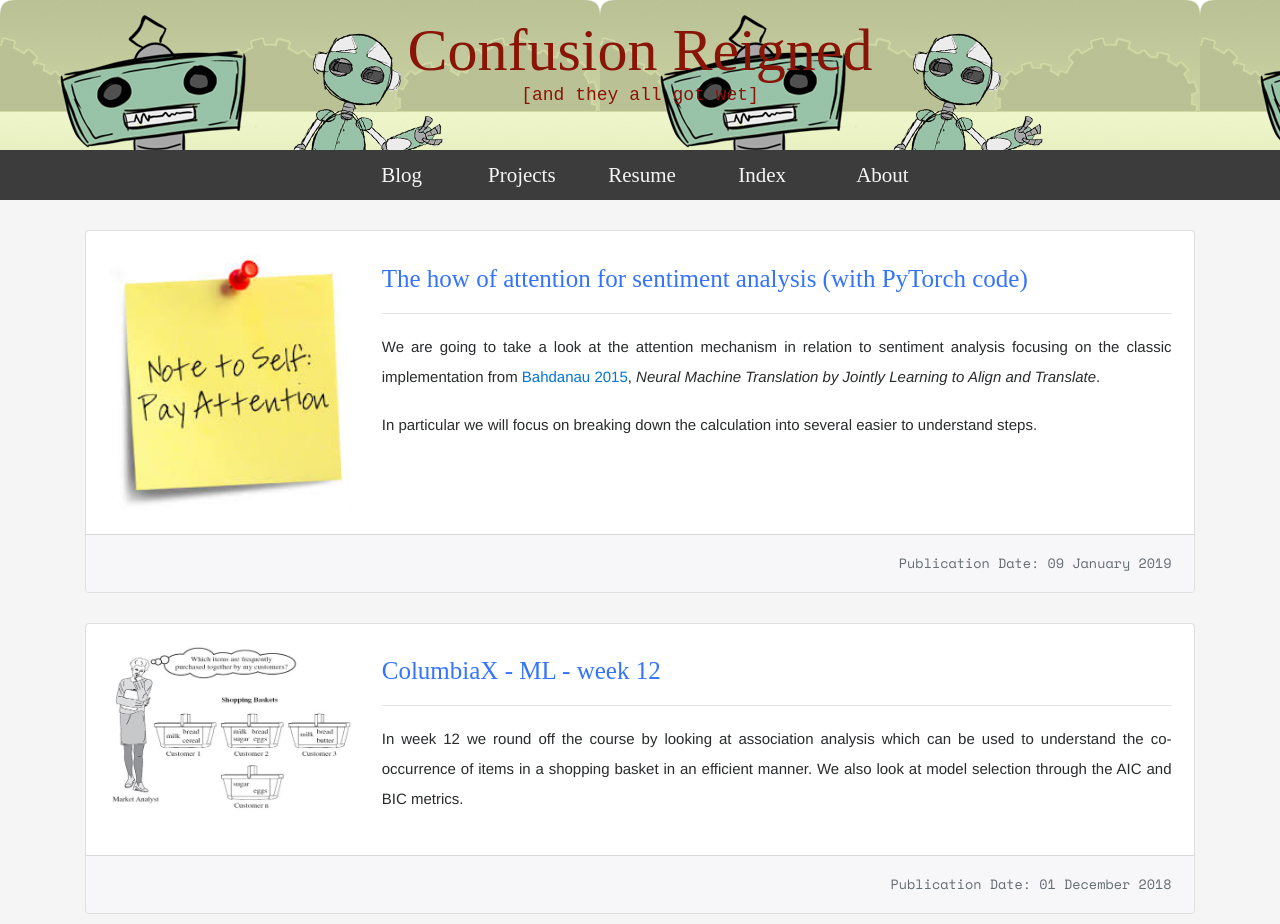
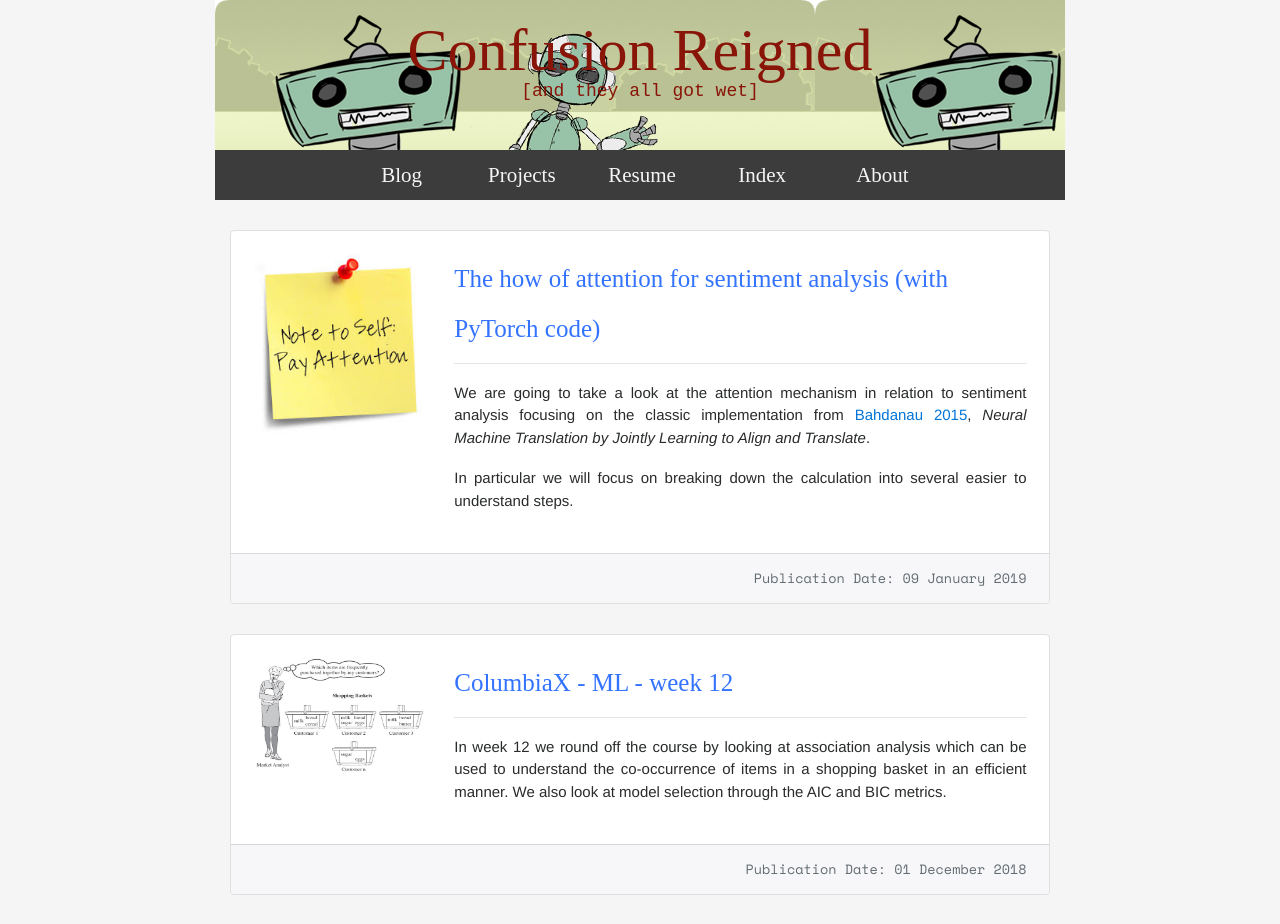
Before and after one commit to maw501/maw501.github.io, a Jekyll site: the page built from index.html, in a window 1280 px wide. Shown: the top 924 px of the page. Built offline with Jekyll 4.4.1, drawn with Linux system fonts in a browser that asks for light colours; nearby versions of some CDN libraries; some web fonts are replaced.

Commit message:
blog width

```diff
--- a/assets/css/site.css
+++ b/assets/css/site.css
@@ -10,14 +10,16 @@ html {
 *:after {
     box-sizing: inherit;
 }
-
+/* This controls main shape of blog posts */
 body {
     position: relative;
     min-height: 100%;
     padding-bottom: 6rem;
     background: whitesmoke;
-    line-height: 200%;
+    line-height: 150%;
     font-size:15px;
+    width: 850px;
+    margin: auto;
 }
 
 h1,h2,h3,h4,h5,h6
@@ -130,7 +132,7 @@ p
     margin: 0;
     padding: 0;
     display: inline-block;
-    width: 120px;
+    width: 120px;  /* navigation banner at top Blog Projects etc..*/
     line-height: 50px;
     font-size: 1.4em;
     font-family: "Share", cursive;
@@ -169,6 +171,7 @@ p
     bottom: 0;
     left: 0;
     right: 0;
+    height: 80px;  /* MW added this */
     text-align: center;
     padding: 1rem;
     background-color: #3c3c3c;
```
